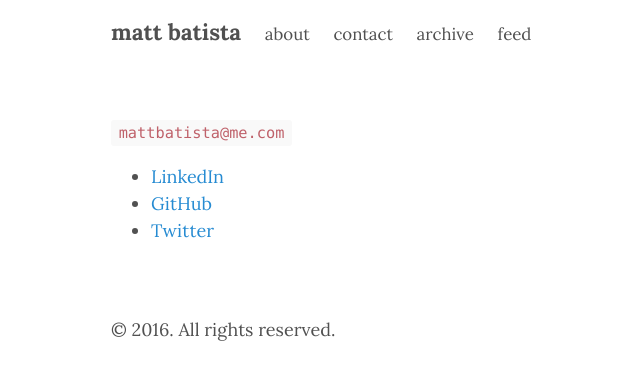
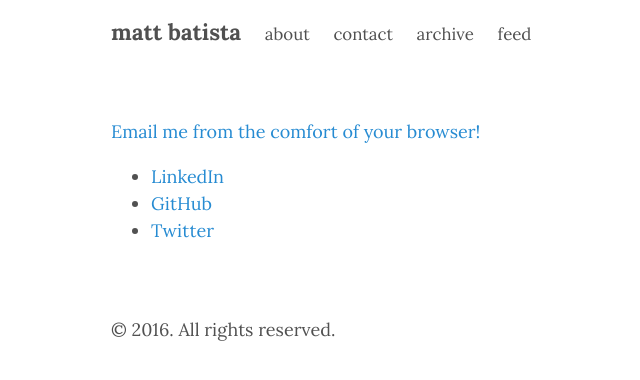
Before and after one commit to sirmatt/sirmatt.github.io, a Jekyll site: the page built from contact.md, in a window 1280 px wide. Shown: the top 380 px of the page, without its empty margins (214-854 px from the left). Built offline with Jekyll 4.4.1, drawn with Linux system fonts in a browser that asks for light colours.

Commit message:
Add a link to my email rails app

```diff
--- a/contact.md
+++ b/contact.md
@@ -4,7 +4,7 @@ title:
 ---
 
 
-<code>mattbatista@me.com</code>
+[Email me from the comfort of your browser!](https://email-matt.herokuapp.com/)
 
 - [LinkedIn](https://www.linkedin.com/in/matt-batista-7063ab109)
 - [GitHub](https://github.com/sirmatt)
```
